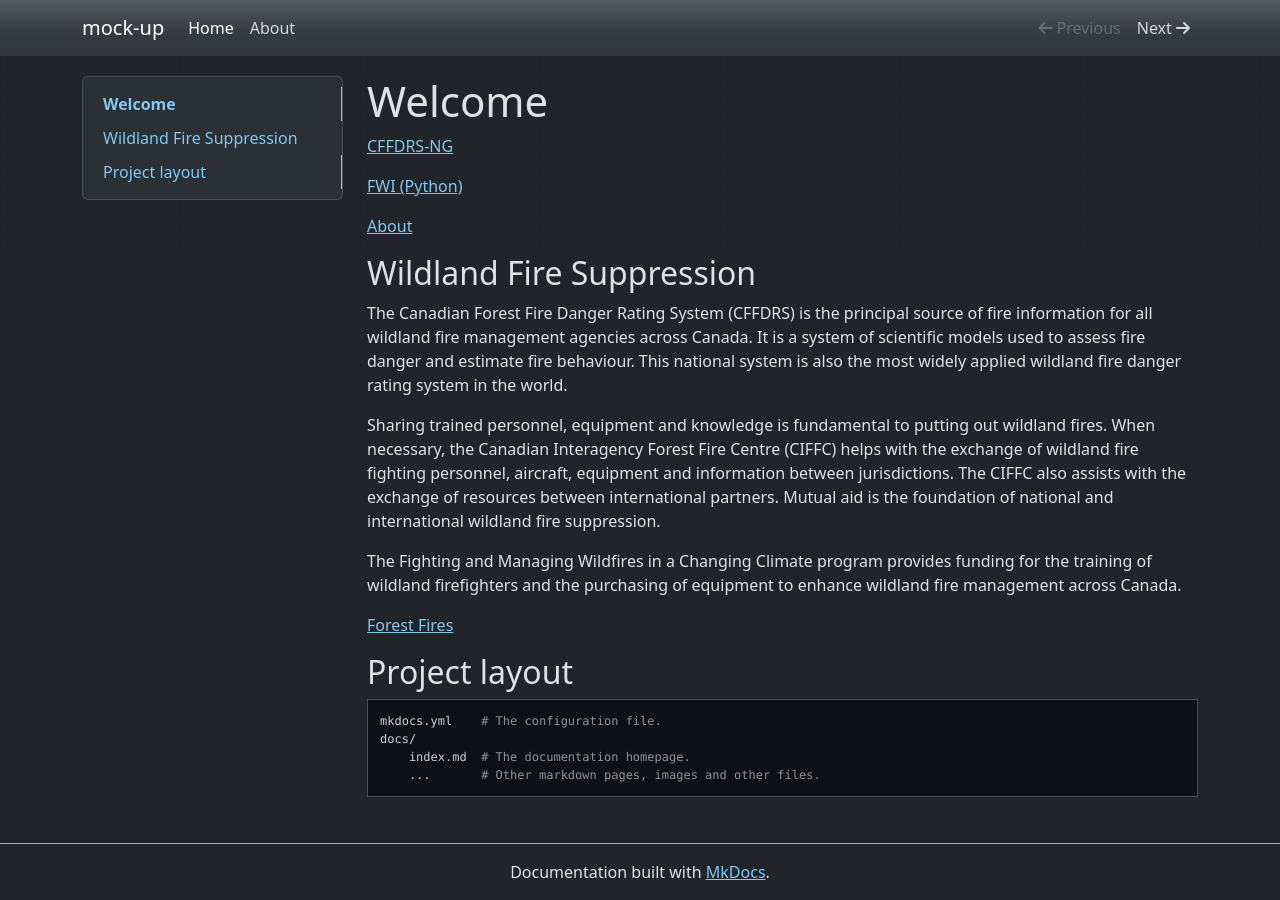
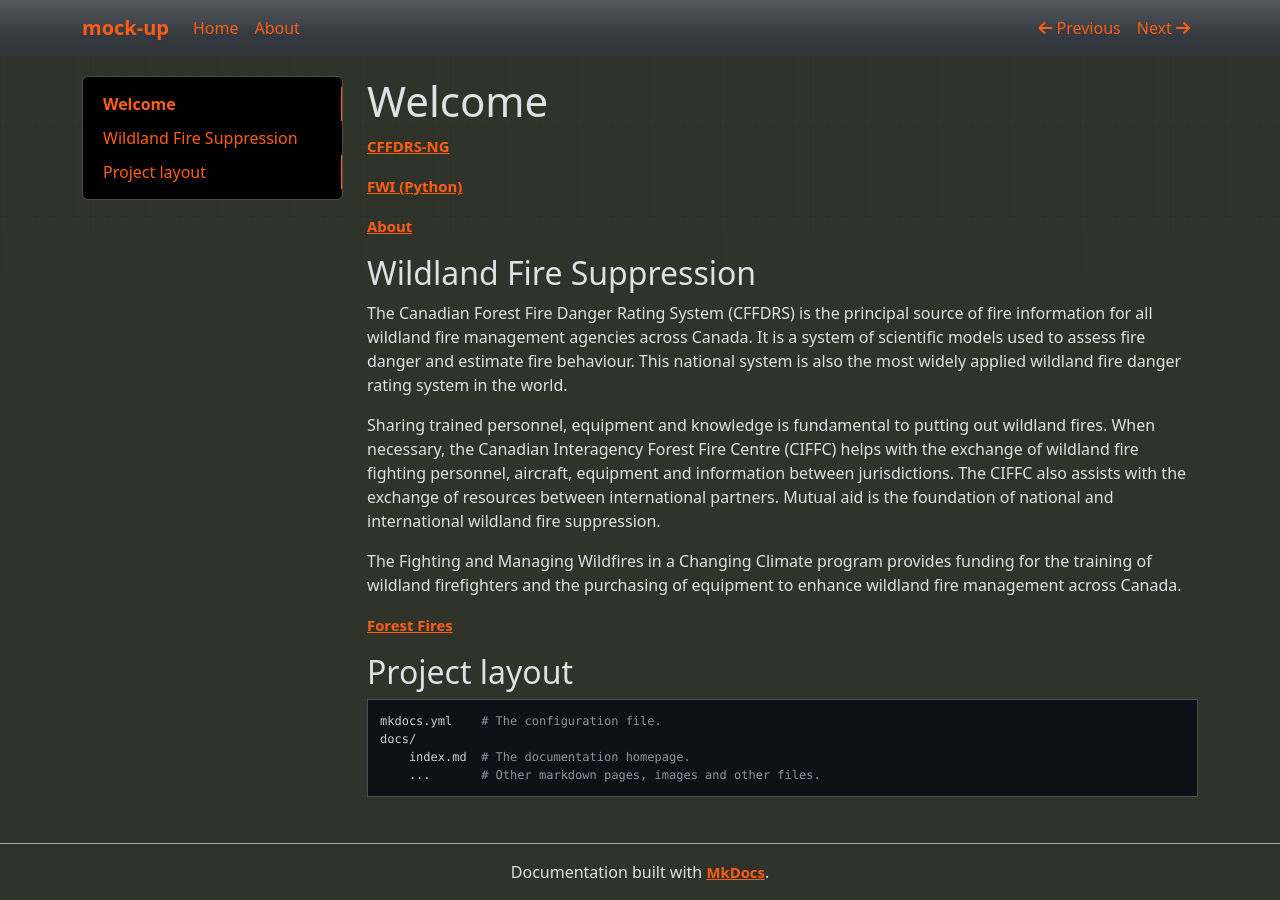
Before and after one commit to siu-kevin/mock-up, an MkDocs documentation site: the page built from docs/index.md, in a window 1280 px wide. Built offline with MkDocs 1.6.1, drawn with Linux system fonts in a browser that asks for light colours; nearby versions of some CDN libraries.

Commit message:
CFFDRS theme colours

```diff
--- /dev/null
+++ b/docs/style.css
@@ -0,0 +1,17 @@
+body {
+    background-color: #2f3329
+}
+
+a {
+    color: #ff5e17!important;
+    font-size: 0.93em;
+    font-weight: bold;
+}
+
+a:hover {
+    color: red!important;
+  }
+
+.bs-sidebar .nav {
+    background-color: black
+}
--- a/mkdocs.yml
+++ b/mkdocs.yml
@@ -8,4 +8,5 @@ theme:
     color_mode: dark
     nav_style: dark
     user_color_mode_toggle: false
+extra_css: [style.css]
 plugins: []
```
